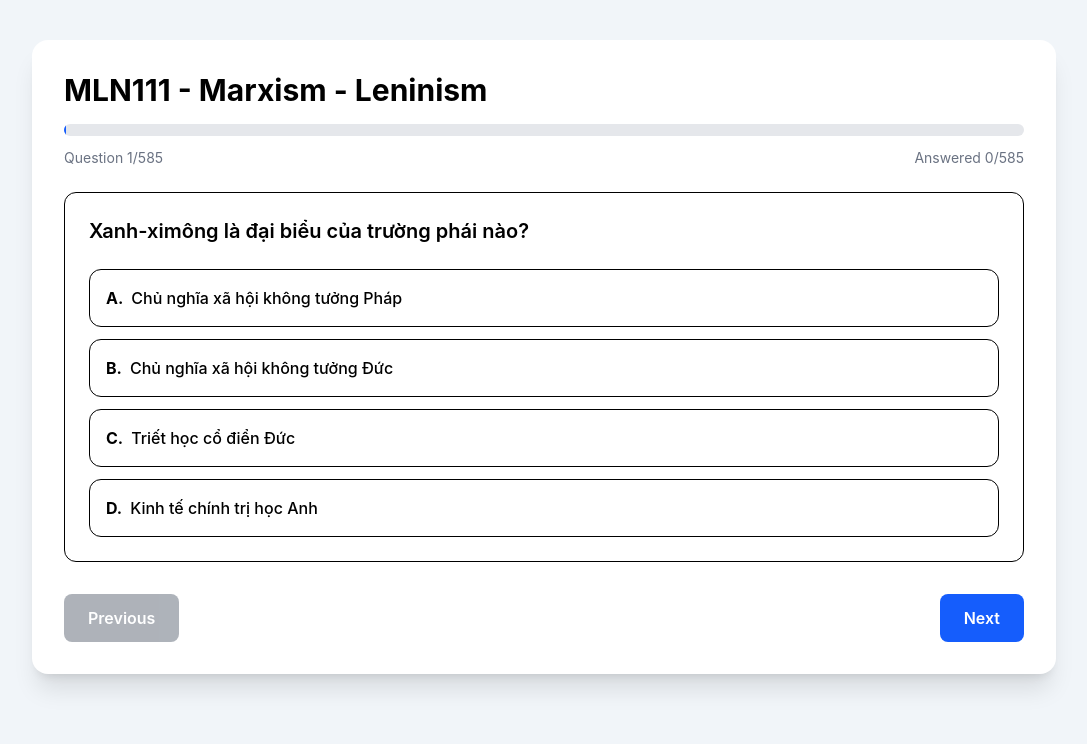
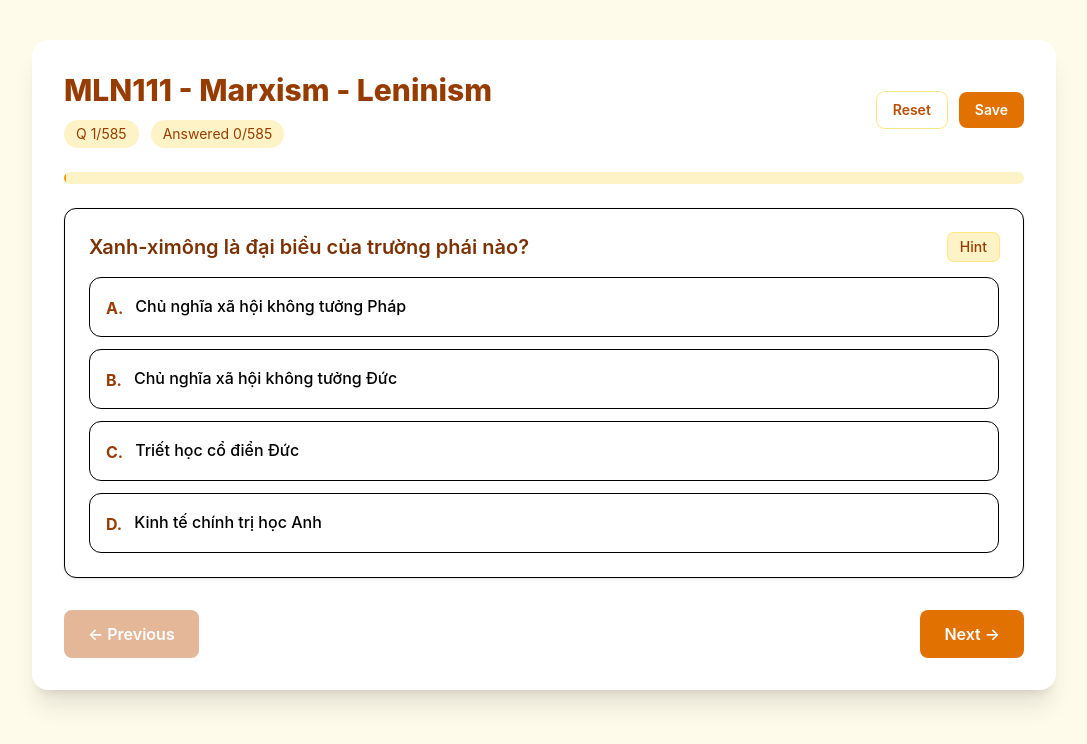
Before and after one commit to TruonTran/lean_quiz, a React (Vite) app: page /exam/mln111 in a window 1280 px wide. Shown: the top 744 px of the page, without its empty margins (96-1183 px from the left). Built offline with nearby package versions, Linux system fonts and the light colour scheme.

Commit message:
fix(exam): ui and color

```diff
--- a/src/pages/ExamPage.tsx
+++ b/src/pages/ExamPage.tsx
@@ -1,3 +1,5 @@
+/* eslint-disable @typescript-eslint/no-non-null-asserted-optional-chain */
+import { useEffect, useMemo, useState } from "react";
 import { useParams } from "react-router-dom";
 import { getSubjectById } from "../data/subjects";
 import { useExamStore } from "../store/examStore";
@@ -13,9 +15,49 @@ export default function ExamPage() {
 
   const setAnswer = useExamStore((state) => state.setAnswer);
   const setCurrentIndex = useExamStore((state) => state.setCurrentIndex);
+  const clearExam = useExamStore((state) => state.clearExam);
 
-  const answers = subjectId ? (allAnswers[subjectId] ?? {}) : {};
+  // Memoize answers so reference doesn't change every render (fix exhaustive-deps)
+  const answers = useMemo(
+    () => (subjectId ? (allAnswers[subjectId] ?? {}) : {}),
+    [allAnswers, subjectId],
+  );
+
   const currentIndex = subjectId ? (allCurrentIndex[subjectId] ?? 0) : 0;
+
+  const [showHint, setShowHint] = useState(false);
+
+  useEffect(() => {
+    // Keyboard shortcuts: Left/Right to navigate, 1..9 to pick options
+    const handler = (e: KeyboardEvent) => {
+      if (!subjectId) return;
+
+      if (e.key === "ArrowLeft") {
+        setShowHint(false);
+        setCurrentIndex(subjectId, Math.max(currentIndex - 1, 0));
+      } else if (e.key === "ArrowRight") {
+        setShowHint(false);
+        setCurrentIndex(
+          subjectId,
+          Math.min(currentIndex + 1, subject?.questions.length! - 1),
+        );
+      } else if (/^[1-9]$/.test(e.key)) {
+        const idx = parseInt(e.key, 10) - 1;
+        const question = subject?.questions[currentIndex];
+        if (!question) return;
+        if (idx >= 0 && idx < question.options.length) {
+          // emulate click (only if not answered yet)
+          const selectedAnswer = answers[question.id];
+          if (selectedAnswer === undefined) {
+            setAnswer(subjectId, question.id, idx);
+          }
+        }
+      }
+    };
+
+    window.addEventListener("keydown", handler);
+    return () => window.removeEventListener("keydown", handler);
+  }, [subjectId, currentIndex, answers, setAnswer, setCurrentIndex, subject]);
 
   if (!subject) {
     return (
@@ -64,33 +106,74 @@ export default function ExamPage() {
   const progress = ((currentIndex + 1) / questions.length) * 100;
 
   return (
-    <div className="min-h-screen bg-slate-100 py-10">
+    <div className="min-h-screen bg-amber-50 py-10">
       <div className="mx-auto max-w-5xl rounded-2xl bg-white p-8 shadow-xl">
-        <div className="mb-6">
-          <h1 className="text-3xl font-bold">
+        <div className="mb-6 flex items-center justify-between gap-4">
+          <div>
+            <h1 className="text-3xl font-extrabold text-amber-800">
               {subject.code} - {subject.name}
             </h1>
 
-          <div className="mt-4 h-3 overflow-hidden rounded-full bg-gray-200">
-            <div
-              className="h-full bg-blue-600 transition-all"
-              style={{ width: `${progress}%` }}
-            />
-          </div>
-
-          <div className="mt-3 flex justify-between text-sm text-gray-500">
-            <span>
-              Question {currentIndex + 1}/{questions.length}
+            <div className="mt-3 flex items-center gap-3 text-sm">
+              <span className="inline-flex items-center rounded-full bg-amber-100 px-3 py-1 text-amber-800">
+                Q {currentIndex + 1}/{questions.length}
               </span>
 
-            <span>
+              <span className="inline-flex items-center rounded-full bg-amber-100 px-3 py-1 text-amber-800">
                 Answered {answeredCount}/{questions.length}
               </span>
             </div>
           </div>
 
-        <div className="rounded-xl border bg-white p-6">
-          <h2 className="mb-6 text-xl font-semibold">{question.question}</h2>
+          <div className="flex items-center gap-3">
+            <button
+              onClick={() => {
+                if (!subjectId) return;
+                if (!confirm("Clear saved answers for this subject?")) return;
+                clearExam(subjectId);
+                setShowHint(false);
+              }}
+              className="rounded-lg bg-white px-4 py-2 text-sm font-semibold text-amber-700 ring-1 ring-amber-200 hover:bg-amber-50"
+            >
+              Reset
+            </button>
+
+            <a
+              className="rounded-lg bg-amber-600 px-4 py-2 text-sm font-semibold text-white hover:bg-amber-700"
+              href="#"
+              onClick={(e) => e.preventDefault()}
+            >
+              Save
+            </a>
+          </div>
+        </div>
+
+        <div className="mb-6 h-3 overflow-hidden rounded-full bg-amber-100">
+          <div
+            className="h-full bg-amber-500 transition-all"
+            style={{ width: `${progress}%` }}
+          />
+        </div>
+
+        <div className="rounded-xl border bg-white p-6 shadow-sm">
+          <div className="mb-4 flex items-start justify-between gap-4">
+            <h2 className="text-xl font-semibold text-amber-900">
+              {question.question}
+            </h2>
+
+            <div className="flex flex-col items-end gap-2">
+              <div className="flex gap-2">
+                {selectedAnswer === undefined ? (
+                  <button
+                    onClick={() => setShowHint((s) => !s)}
+                    className="rounded-md bg-amber-100 px-3 py-1 text-sm font-medium text-amber-800 ring-1 ring-amber-200 hover:bg-amber-200"
+                  >
+                    Hint
+                  </button>
+                ) : null}
+              </div>
+            </div>
+          </div>
 
           <div className="space-y-3">
             {question.options.map((option, index) => {
@@ -98,9 +181,9 @@ export default function ExamPage() {
                 "w-full rounded-xl border p-4 text-left transition font-medium ";
 
               if (selectedAnswer === undefined) {
-                className += "hover:bg-blue-50 hover:border-blue-400";
+                className += "hover:bg-amber-50 hover:border-amber-300";
               } else if (isCorrectOption(index)) {
-                className += "bg-green-500 border-green-500 text-white";
+                className += "bg-amber-600 border-amber-600 text-white";
               } else if (selectedAnswer === index) {
                 className += "bg-red-500 border-red-500 text-white";
               } else {
@@ -113,28 +196,35 @@ export default function ExamPage() {
                   onClick={() => handleAnswer(index)}
                   className={className}
                 >
-                  <span className="mr-2 font-bold">
+                  <div className="flex items-start gap-3">
+                    <div className="mt-0.5 font-bold text-amber-800">
                       {String.fromCharCode(65 + index)}.
-                  </span>
+                    </div>
 
-                  {option}
+                    <div className="flex-1">{option}</div>
+                  </div>
                 </button>
               );
             })}
           </div>
 
+          {/* Hint panel shown when user requests hint and hasn't answered yet */}
+          {selectedAnswer === undefined && showHint && (
+            <div className="mt-6 rounded-xl border border-amber-200 bg-amber-50 p-4 text-amber-800">
+              <h3 className="mb-1 font-semibold">Hint</h3>
+              <p>{question.hint ?? "No hint available for this question."}</p>
+            </div>
+          )}
+
+          {/* Result panel shown after answering */}
           {selectedAnswer !== undefined && (
             <div
               className={`mt-6 rounded-xl p-5 ${
                 userCorrect
-                  ? "border border-green-400 bg-green-100"
+                  ? "border border-amber-400 bg-amber-50"
                   : "border border-red-400 bg-red-100"
               }`}
             >
-              <h3 className="mb-2 text-lg font-bold">
-                {userCorrect ? "✅ Correct" : "❌ Incorrect"}
-              </h3>
-
               <p className="mb-2">
                 <strong>Correct answer:</strong>{" "}
                 {Array.isArray(question.answer)
@@ -143,47 +233,44 @@ export default function ExamPage() {
                       .join(", ")
                   : String.fromCharCode(65 + question.answer)}
               </p>
-
-              {question.hint && (
-                <p className="mb-2">
-                  💡 <strong>Hint:</strong> {question.hint}
-                </p>
-              )}
-
               {question.rationale && (
                 <p>
-                  📖 <strong>Explanation:</strong> {question.rationale}
+                  <strong>Explanation:</strong> {question.rationale}
                 </p>
               )}
             </div>
           )}
         </div>
 
-        <div className="mt-8 flex justify-between">
+        <div className="mt-8 flex items-center justify-between">
           <button
-            onClick={() =>
-              subjectId &&
-              setCurrentIndex(subjectId, Math.max(currentIndex - 1, 0))
-            }
+            onClick={() => {
+              setShowHint(false);
+              if (subjectId)
+                setCurrentIndex(subjectId, Math.max(currentIndex - 1, 0));
+            }}
             disabled={currentIndex === 0}
-            className="rounded-lg bg-gray-700 px-6 py-3 font-semibold text-white disabled:opacity-40"
+            className="rounded-lg bg-amber-700 px-6 py-3 font-semibold text-white hover:bg-amber-800 disabled:opacity-40"
           >
-            Previous
+            ← Previous
           </button>
 
+          <div className="flex items-center gap-3">
             <button
-            onClick={() =>
-              subjectId &&
+              onClick={() => {
+                setShowHint(false);
+                if (subjectId)
                   setCurrentIndex(
                     subjectId,
                     Math.min(currentIndex + 1, questions.length - 1),
-              )
-            }
+                  );
+              }}
               disabled={currentIndex === questions.length - 1}
-            className="rounded-lg bg-blue-600 px-6 py-3 font-semibold text-white hover:bg-blue-700 disabled:opacity-40"
+              className="rounded-lg bg-amber-600 px-6 py-3 font-semibold text-white hover:bg-amber-700 disabled:opacity-40"
             >
-            Next
+              Next →
             </button>
+          </div>
         </div>
       </div>
     </div>
--- a/src/pages/HomePage.tsx
+++ b/src/pages/HomePage.tsx
@@ -3,8 +3,10 @@ import { subjects } from "../data/subjects";
 
 export default function HomePage() {
   return (
-    <div className="min-h-screen bg-gray-100 p-10">
-      <h1 className="mb-8 text-4xl font-bold text-center">Quiz Platform</h1>
+    <div className="min-h-screen bg-amber-50 p-10">
+      <h1 className="mb-8 text-4xl font-bold text-center text-amber-900">
+        Quiz Platform
+      </h1>
 
       <div className="mx-auto grid max-w-5xl grid-cols-1 gap-6 md:grid-cols-2 lg:grid-cols-3">
         {subjects.map((subject) => (
@@ -13,11 +15,13 @@ export default function HomePage() {
             to={`/exam/${subject.id}`}
             className="rounded-xl bg-white p-6 shadow transition hover:-translate-y-1 hover:shadow-lg"
           >
-            <h2 className="text-2xl font-bold text-blue-600">{subject.code}</h2>
+            <h2 className="text-2xl font-bold text-amber-700">
+              {subject.code}
+            </h2>
 
-            <p className="mt-2 text-gray-600">{subject.name}</p>
+            <p className="mt-2 text-amber-600">{subject.name}</p>
 
-            <button className="mt-5 w-full rounded-lg bg-blue-600 py-2 text-white hover:bg-blue-700">
+            <button className="mt-5 w-full rounded-lg bg-amber-600 py-2 text-white hover:bg-amber-700">
               Start Exam
             </button>
           </Link>
```
Lines whose indentation alone changed are shown as unchanged.
